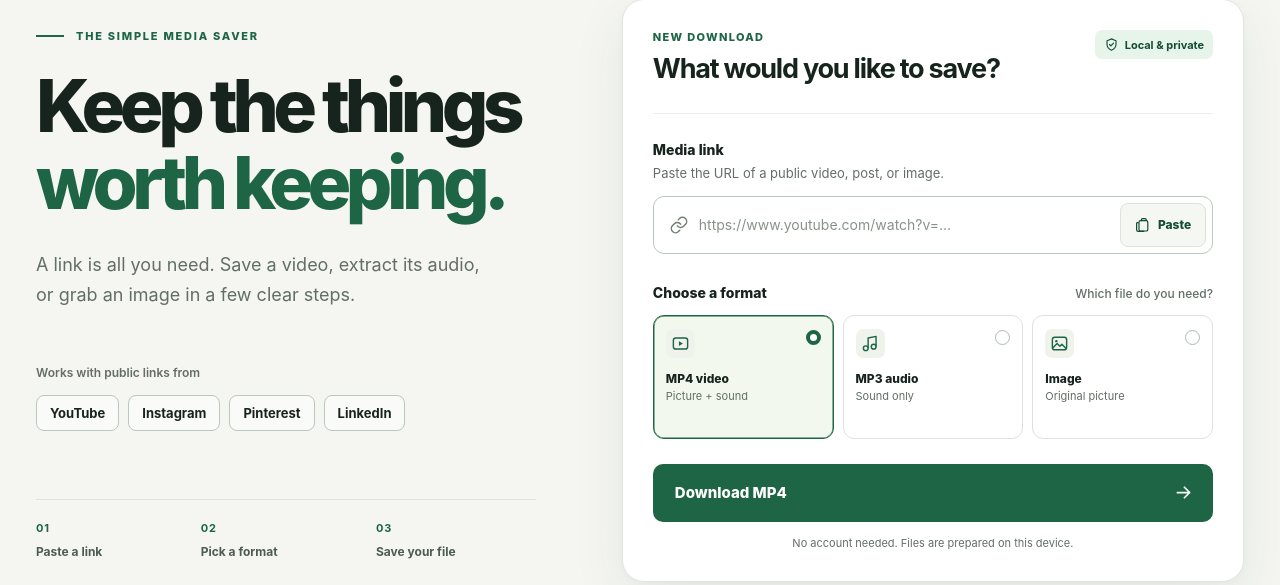
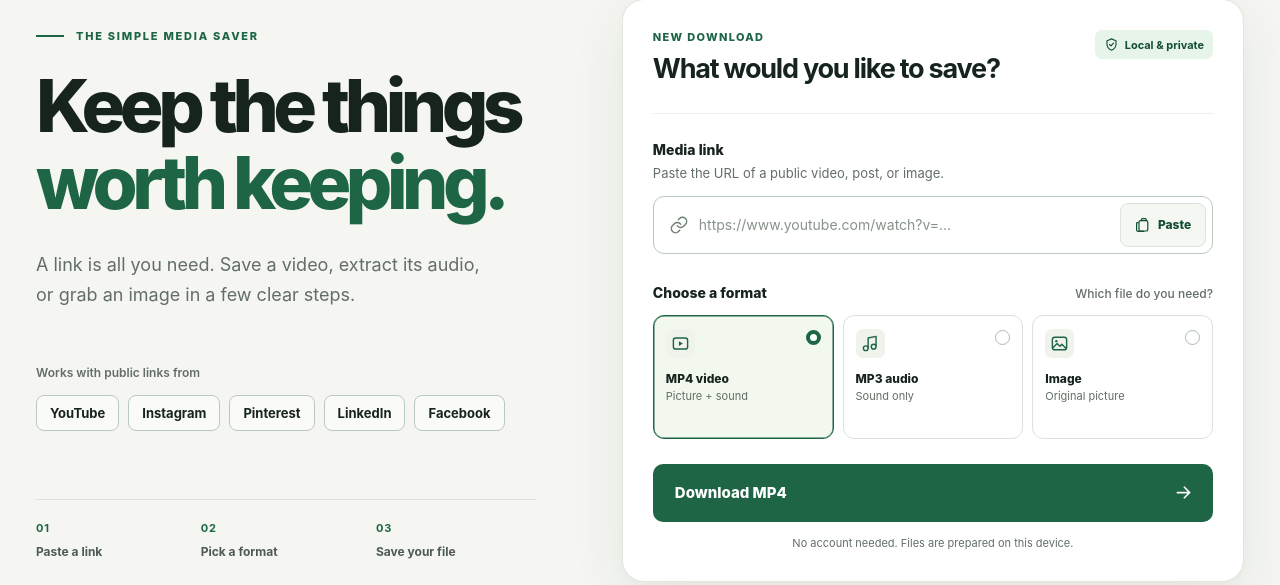
Before and after one commit to baraamatrane/Downloader-YouTube-Instagram-Pinterest, a Flask app: page / in a window 1280 px wide. Shown: the part 199-784 px from the top of the page. Run offline with Flask 3, Linux system fonts and the light colour scheme.

Commit message:
Add Facebook media support

```diff
--- a/static/app.js
+++ b/static/app.js
@@ -24,6 +24,7 @@ function sourceName(value) {
     if (hostname === "instagram.com" || hostname.endsWith(".instagram.com")) return "Instagram link";
     if (hostname === "pin.it" || hostname === "pinterest.com" || hostname.endsWith(".pinterest.com")) return "Pinterest link";
     if (hostname === "linkedin.com" || hostname.endsWith(".linkedin.com")) return "LinkedIn link";
+    if (hostname === "facebook.com" || hostname === "fb.watch" || hostname.endsWith(".facebook.com")) return "Facebook link";
     if (/\.(png|jpe?g|webp|gif|avif)(\?|$)/i.test(value)) return "Image link";
     return "Media link";
   } catch {
--- a/templates/index.html
+++ b/templates/index.html
@@ -30,7 +30,7 @@
         <div class="source-panel">
           <span class="source-label">Works with public links from</span>
           <div class="source-list" aria-label="Supported sources">
-            <span>YouTube</span><span>Instagram</span><span>Pinterest</span><span>LinkedIn</span>
+            <span>YouTube</span><span>Instagram</span><span>Pinterest</span><span>LinkedIn</span><span>Facebook</span>
           </div>
         </div>
 
```
Also changed, not shown: tests/test_app.py (+6 -0 lines), README.md.
